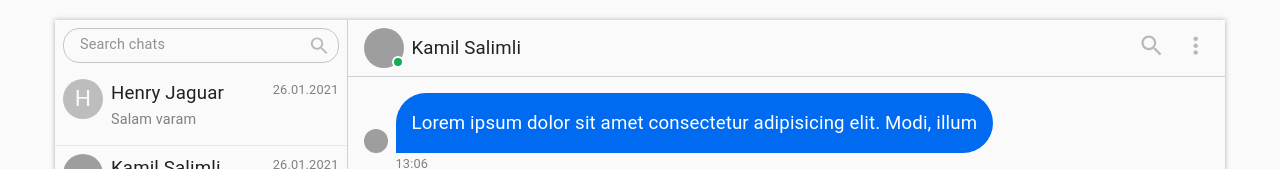
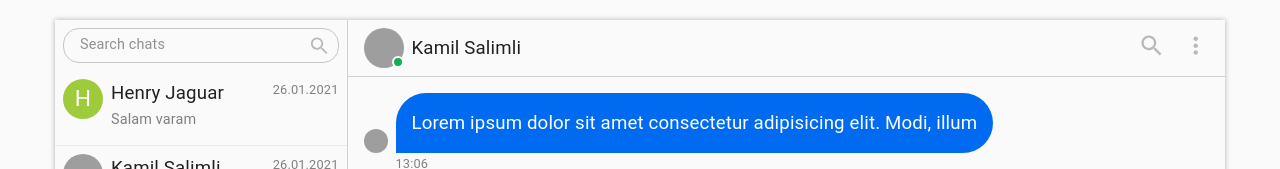
Before and after one commit to KamilHs/Advanced-Chat-Client, a React (Create React App) app: page / in a window 1280 px wide. Shown: the top 169 px of the page. Built offline with nearby package versions, Linux system fonts and the light colour scheme; grey boxes are pictures that could not be loaded.

Commit message:
color generating functions added. Dialog avatar rendering updated

```diff
--- a/src/modules/Home/components/Dialogs/DialogItem.tsx
+++ b/src/modules/Home/components/Dialogs/DialogItem.tsx
@@ -3,6 +3,7 @@ import { Theme, Box, makeStyles, Typography, Avatar } from "@material-ui/core"
 import DoneIcon from '@material-ui/icons/Done';
 import DoneAllIcon from '@material-ui/icons/DoneAll';
 
+import { stringToColor, getContrastColor } from "../../../../utils/color";
 import { IDialog } from "./Dialogs";
 import { MessageStatus } from "../Chat/Messages/Messages";
 
@@ -77,13 +78,26 @@ const useStyles = makeStyles((theme: Theme) => (
 
 export const DialogItem: React.FC<IProp> = ({ dialog, ownId }) => {
     const classes = useStyles();
+    let bgColor: string = dialog.lastMessage.author.avatar === null
+        ? stringToColor(dialog.lastMessage.author.username)
+        : "";
     return (
         <Box className={classes.dialog}>
             <Box className={classes.wrapper}>
                 <Box className={classes.avatarContainer}>
-                    {dialog.lastMessage.author.avatar
-                        ? <Avatar src={dialog.lastMessage.author.avatar} alt={dialog.lastMessage.author.username} />
-                        : <Avatar>{dialog.lastMessage.author.username.charAt(0)}</Avatar>
+                    {dialog.lastMessage.author.avatar !== null
+                        ? <Avatar
+                            src={dialog.lastMessage.author.avatar}
+                            alt={dialog.lastMessage.author.username}
+                        />
+                        : <Avatar
+                            style={{
+                                backgroundColor: bgColor,
+                                color: getContrastColor(bgColor)
+                            }}
+                        >
+                            {dialog.lastMessage.author.username.charAt(0)}
+                        </Avatar>
                     }
                     {dialog.lastMessage.author.isAuthorOnline && <Box className={classes.onlineMark}></Box>}
                 </Box>
--- /dev/null
+++ b/src/utils/color.tsx
@@ -0,0 +1,35 @@
+export const stringToColor = (str: string): string => {
+    let hash: number = str.split("").reduce((acc: number, val: string) => (
+        val.charCodeAt(0) + ((acc << 5) - acc)
+    ), 0);
+    let color: string = "#";
+    for (let i = 0; i < 3; i++) {
+        let value: number = (hash >> (i * 8)) & 0xFF;
+        color += ("00" + value.toString(16)).substr(-2);
+    }
+    return color;
+}
+
+export const hexToRgb = (hex: string): [number, number, number] => {
+    // Removing # from the start
+    hex = hex.slice(1);
+
+    // Convert 3-digit hex to 6-digit
+    if (hex.length === 3) {
+        hex = hex[0] + hex[0] + hex[1] + hex[1] + hex[2] + hex[2];
+    }
+
+    let r = parseInt(hex.slice(0, 2), 16);
+    let g = parseInt(hex.slice(2, 4), 16);
+    let b = parseInt(hex.slice(4, 6), 16);
+
+    return [r, g, b];
+}
+
+export const getContrastColor = (hex: string): string => {
+    let [r, g, b] = hexToRgb(hex);
+
+    return (r * 0.299 + g * 0.587 + b * 0.114) > 186
+        ? "#000"
+        : "#fff";
+}
```
